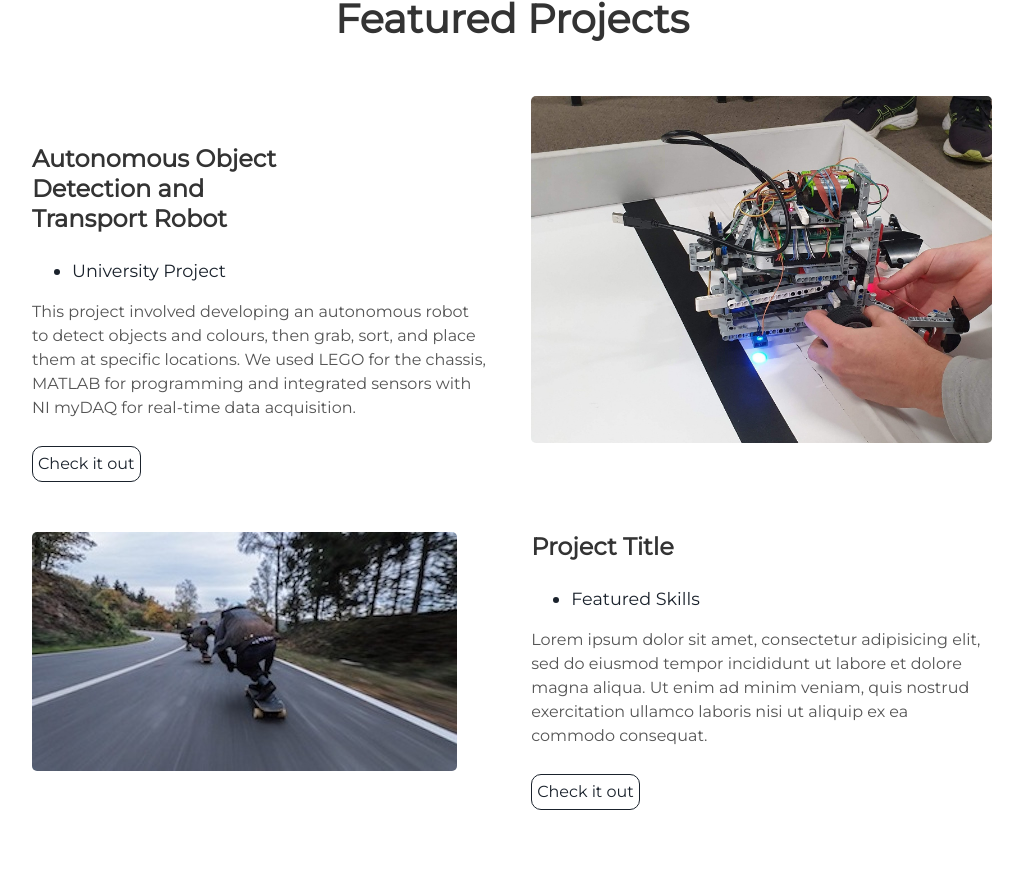
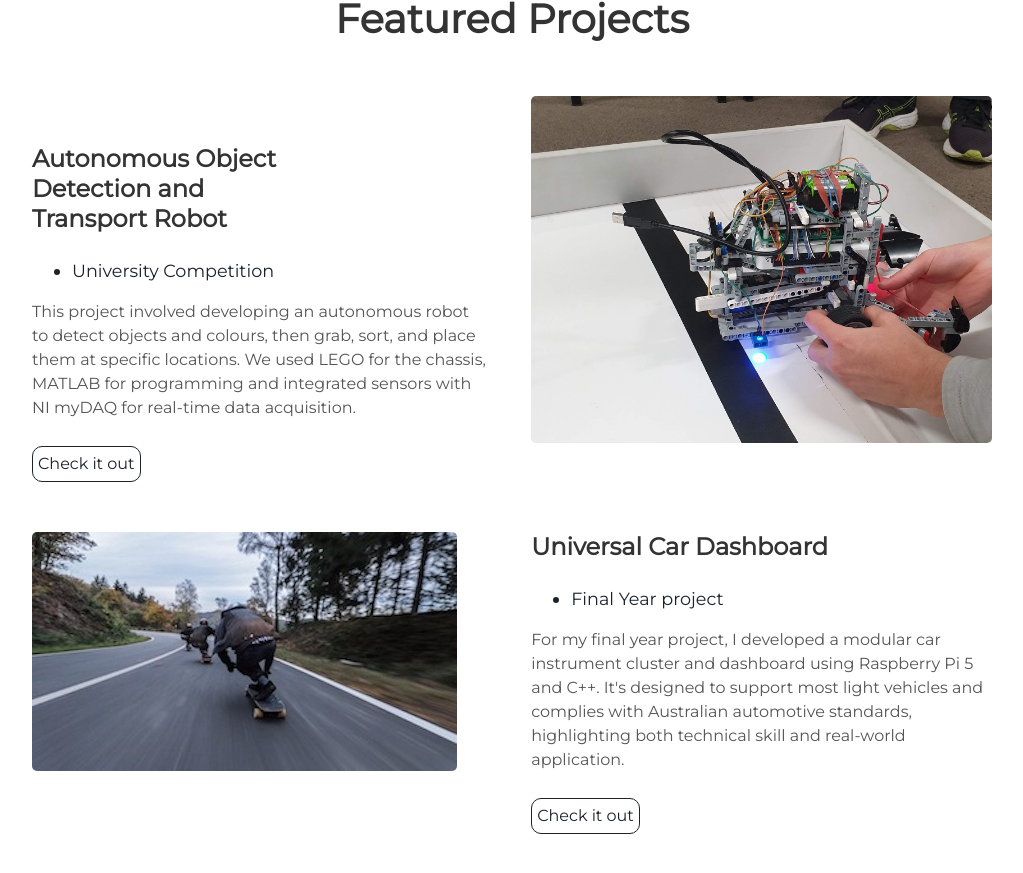
Before and after one commit to git-REX/git-rex.github.io, a Jekyll site: the page built from index.html, in a window 1280 px wide and 900 px high, scrolled down 1723 px. Shown: the top 873 px of the window, without its empty margins (128-1151 px from the left). Built offline with Jekyll 4.4.1, drawn with Linux system fonts in a browser that asks for light colours.

Commit message:
2nd project added

```diff
--- a/_includes/projects.html
+++ b/_includes/projects.html
@@ -8,7 +8,7 @@
   <div class="contents">
     <h3> Autonomous Object <br> Detection and <br> Transport Robot </h3>
     <ul>
-      <li> University Project</li>
+      <li> University Competition</li>
     </ul>
     <p>This project involved developing an autonomous robot to detect objects and colours, then grab, sort, and place them at specific locations. We used LEGO for the chassis, MATLAB for programming and integrated sensors with NI myDAQ for real-time data acquisition.</p>
     <a class="project-link" href="#">Check it out</a>
@@ -19,11 +19,11 @@
     <img alt="mountains" src="{{ "/assets/img/skate.jpg" | prepend: site.baseurl }}" />
   </div>
   <div class="contents-right">
-    <h3> Project Title </h3>
+    <h3> Universal Car Dashboard </h3>
     <ul>
-      <li> Featured Skills</li>
+      <li> Final Year project</li>
     </ul>
-    <p>Lorem ipsum dolor sit amet, consectetur adipisicing elit, sed do eiusmod tempor incididunt ut labore et dolore magna aliqua. Ut enim ad minim veniam, quis nostrud exercitation ullamco laboris nisi ut aliquip ex ea commodo consequat.</p>
+    <p>For my final year project, I developed a modular car instrument cluster and dashboard using Raspberry Pi 5 and C++. It's designed to support most light vehicles and complies with Australian automotive standards, highlighting both technical skill and real-world application.</p>
     <a class="project-link" href="#">Check it out</a>
   </div>
 </div>
```
